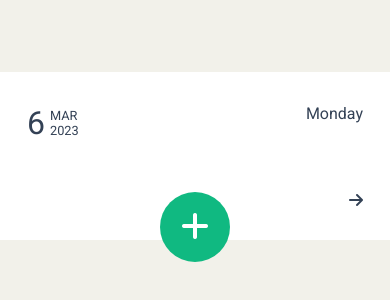
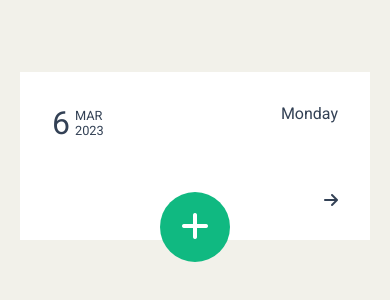
Before and after one commit to SepehrShapouri/todo-list, a plain HTML site: page public/index.html in a window 390 px wide. Shown: the part 266-566 px from the top of the page. Drawn offline with Linux system fonts and the light colour scheme.

Commit message:
responsive fixed

```diff
--- a/src/css/style.css
+++ b/src/css/style.css
@@ -247,3 +247,8 @@ color: #10b981;
   opacity: 1;
   transition: all 0.3s ease-in-out;
 }
+@media all and (max-width:600px){
+  .main{
+    width: 350px;
+  }
+}
```
